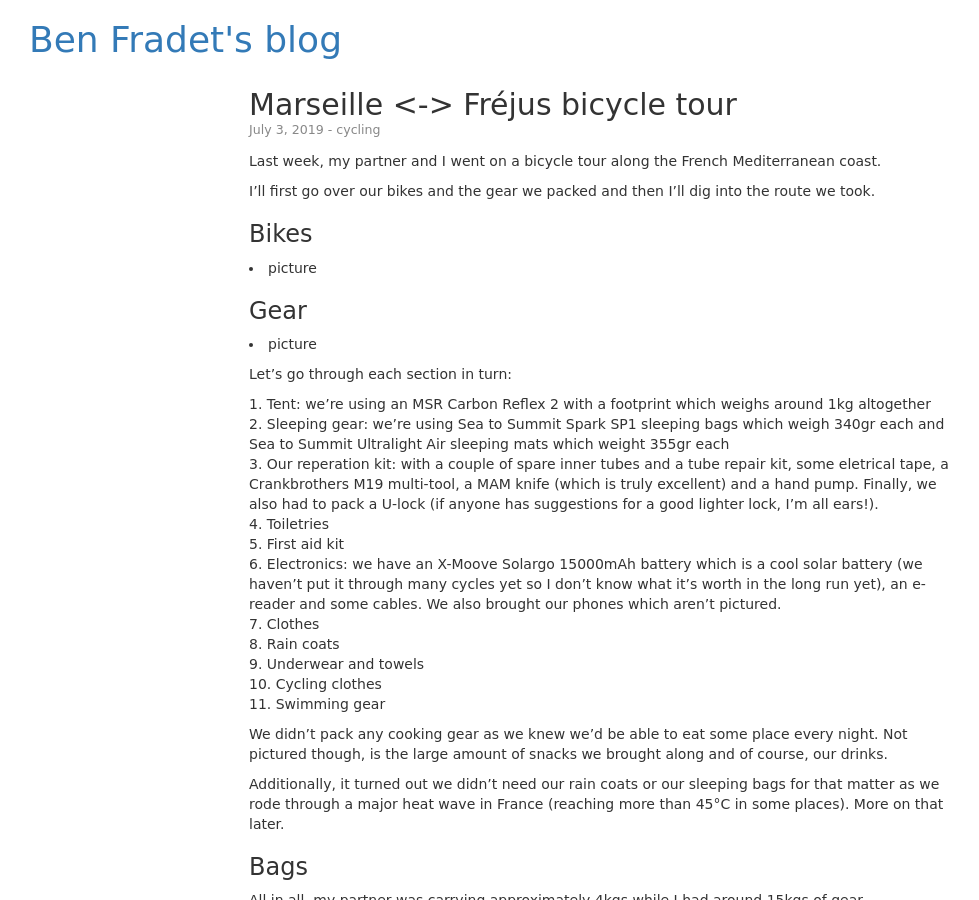
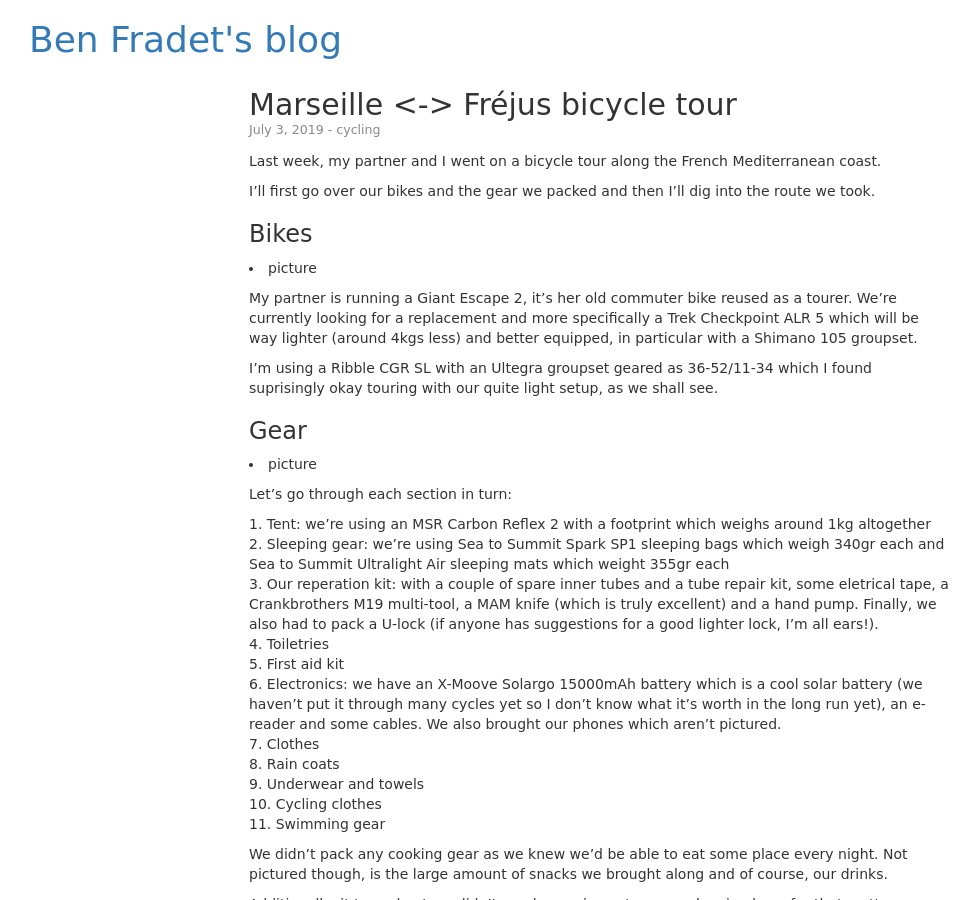
Before and after one commit to BenFradet/benfradet.github.io, a Jekyll site: the page built from _posts/2019-07-03-french-mediterranean-tour.md, in a window 1280 px wide and 900 px high. Shown: the whole window, without its empty margins (41-1020 px from the left). Built offline with Jekyll 4.4.1, drawn with Linux system fonts in a browser that asks for light colours; nearby versions of some CDN libraries; comment, search, counter and statistics services are not loaded.

Commit message:
Bikes section

```diff
--- a/_posts/2019-07-03-french-mediterranean-tour.md
+++ b/_posts/2019-07-03-french-mediterranean-tour.md
@@ -13,6 +13,14 @@ took.
 ### Bikes
 
 - picture
+
+My partner is running a Giant Escape 2, it's her old commuter bike reused as a tourer. We're
+currently looking for a replacement and more specifically a Trek Checkpoint ALR 5 which
+will be way lighter (around 4kgs less) and better equipped, in particular with a Shimano
+105 groupset.
+
+I'm using a Ribble CGR SL with an Ultegra groupset geared as 36-52/11-34 which I found
+suprisingly okay touring with our quite light setup, as we shall see.
 
 ### Gear
 
```
